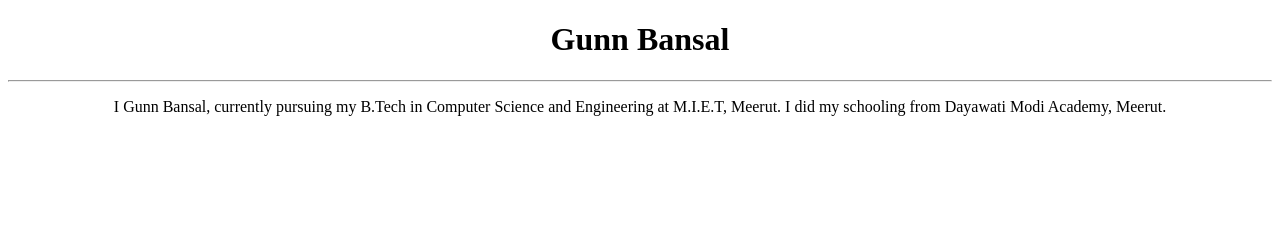
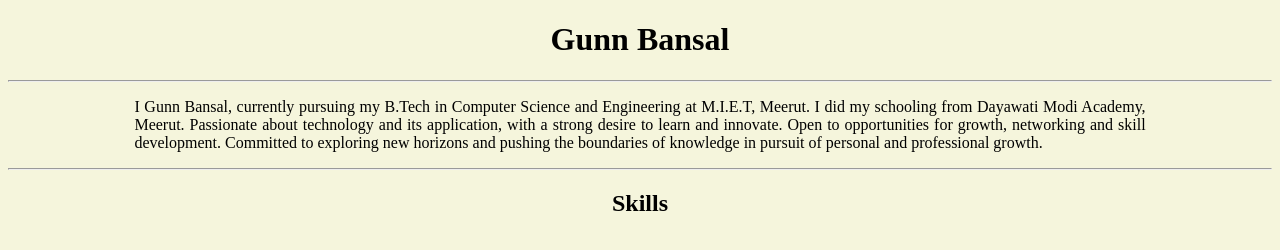
Before and after one commit to gunnbansal/html, a plain HTML site: page index.html in a window 1280 px wide. Drawn offline with Linux system fonts and the light colour scheme.

Commit message:
Add files via upload

```diff
--- a/index.html
+++ b/index.html
@@ -1,18 +1,37 @@
 <!DOCTYPE html>
 <html lang="en">
 <head>
+    <style>
+    .pr{
+        text-align: justify;
+        width: 80%;
+        background-color: beige;
+    }
+
+    </style>
     <meta charset="UTF-8">
     <meta name="viewport" content="width=device-width, initial-scale=1.0">
     <title>Document</title>
 </head>
-<body>
+<body bgcolor="beige">
     <center><h1>Gunn Bansal</h1></center>
     <hr>
  <center>
-    <p>I Gunn Bansal, currently pursuing my B.Tech in Computer Science and Engineering at M.I.E.T, Meerut. I did my schooling from Dayawati Modi Academy, Meerut.
+    <p class="pr">
+        I Gunn Bansal, currently pursuing my B.Tech in Computer Science and Engineering at M.I.E.T, Meerut.
+     I did my schooling from Dayawati Modi Academy, Meerut. Passionate about technology and its application,
+     with a strong desire to learn and innovate. Open to opportunities for growth, networking and skill development.
+     Committed to exploring new horizons and pushing the boundaries of knowledge in pursuit of personal and professional growth.
 
     </p>
  </center>
+ <hr>
+ <h2>
+    <center> Skills</center>
+ </h2>
+
+
+</table>
 
 
 </body>
```
